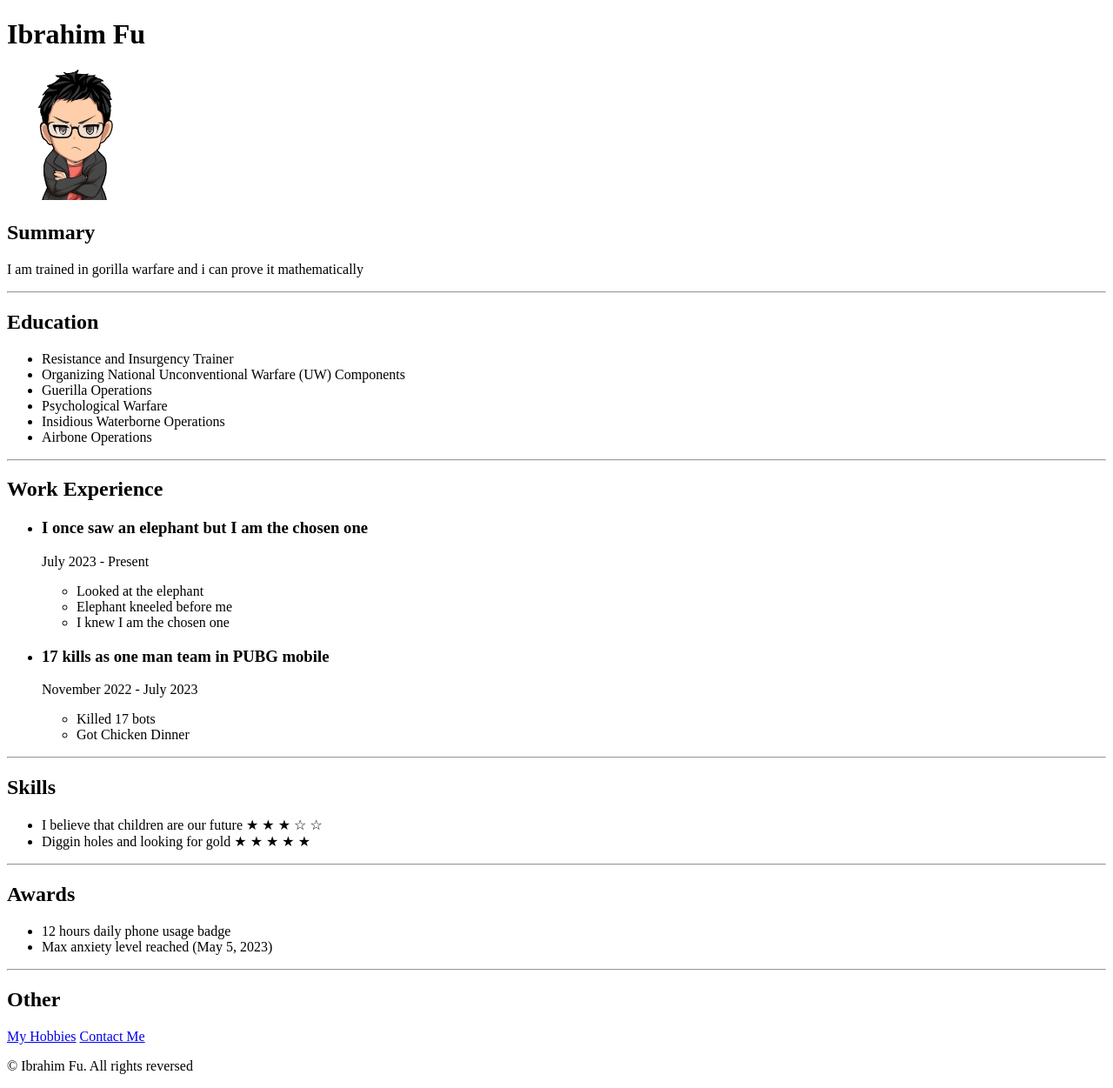
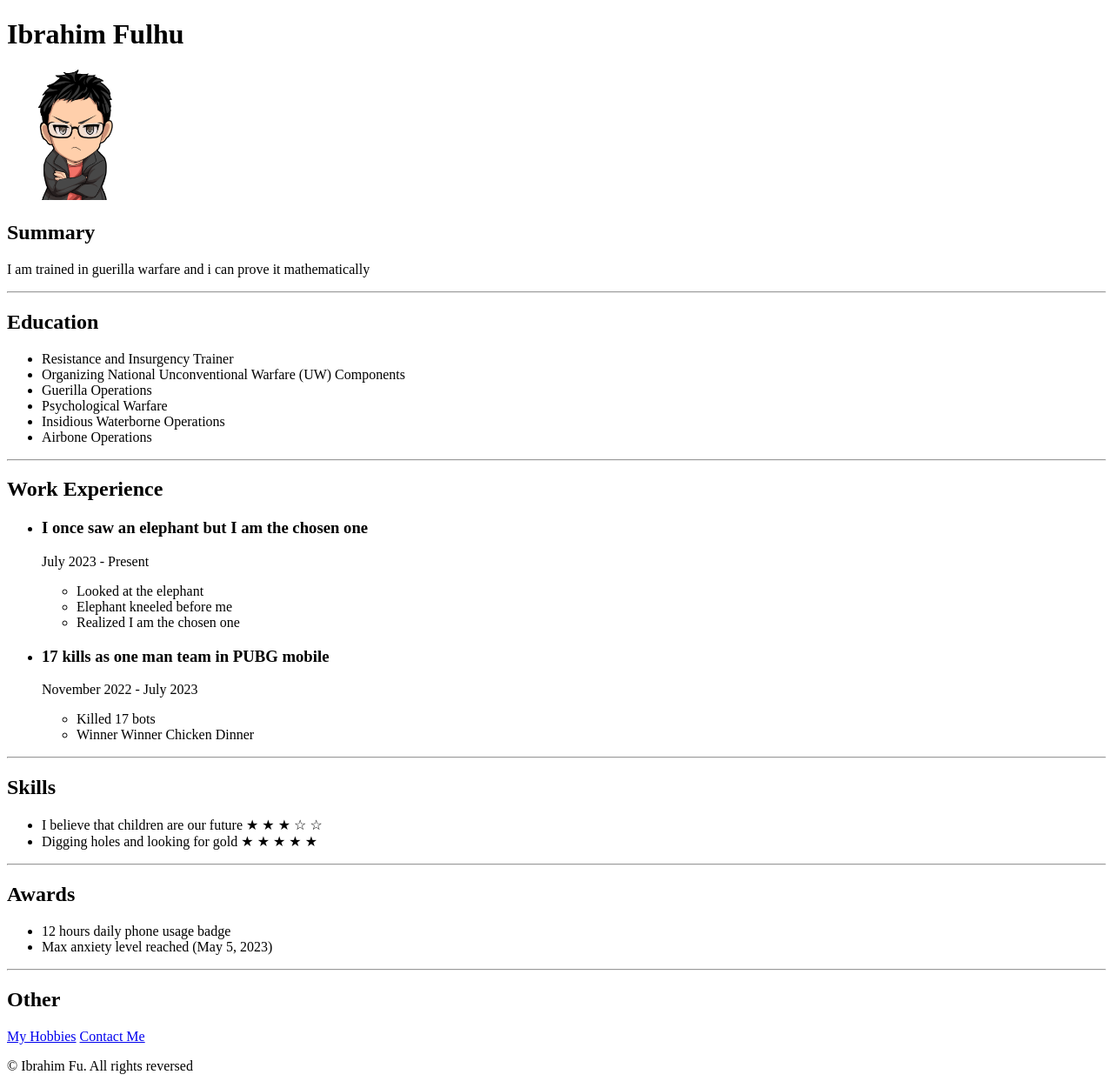
Before and after one commit to IbrahimAgeel/Capstone-1, a plain HTML site: page index.html in a window 1280 px wide. Shown: the whole page at 87% size. Drawn offline with Linux system fonts and the light colour scheme.

Commit message:
Fixed spelling

```diff
--- a/index.html
+++ b/index.html
@@ -6,11 +6,11 @@
     <title>Capstone-1</title>
 </head>
 <body>
-    <h1>Ibrahim Fu</h1>
+    <h1>Ibrahim Fulhu</h1>
     <img src="./assets/Profile-picture.png" height="150" />
 
     <h2>Summary</h2>
-    <p>I am trained in gorilla warfare and i can prove it mathematically</p>
+    <p>I am trained in guerilla warfare and i can prove it mathematically</p>
     <hr/>
 
     <h2>Education</h2>
@@ -34,7 +34,7 @@
             <ul>
                 <li>Looked at the elephant</li>
                 <li>Elephant kneeled before me</li>
-                <li>I knew I am the chosen one</li>
+                <li>Realized I am the chosen one</li>
             </ul>
         </li>
         <li>
@@ -42,7 +42,7 @@
             <p>November 2022 - July 2023</p>
             <ul>
                 <li>Killed 17 bots</li>
-                <li>Got Chicken Dinner</li>
+                <li>Winner Winner Chicken Dinner</li>
             </ul>
         </li>
     </ul>
@@ -51,7 +51,7 @@
     <h2>Skills</h2>
     <ul>
         <li>I believe that children are our future &starf; &starf; &starf; &star; &star;</li>
-        <li>Diggin holes and looking for gold &starf; &starf; &starf; &starf; &starf;</li>
+        <li>Digging holes and looking for gold &starf; &starf; &starf; &starf; &starf;</li>
     </ul>
     <hr/>
 
```
